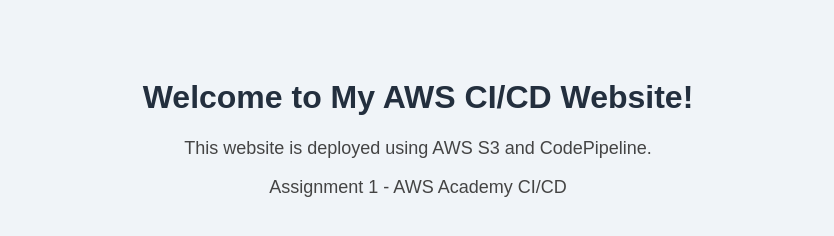
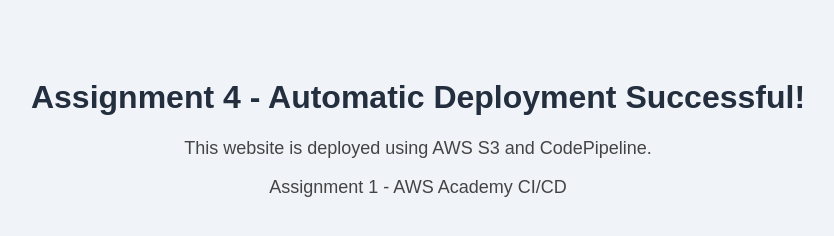
Before and after one commit to khushichhabra7921/aws-static-website, a plain HTML site: page index.html in a window 1280 px wide. Shown: the whole page, without its empty margins (222-1056 px from the left). Drawn offline with Linux system fonts and the light colour scheme.

Commit message:
Update heading to reflect deployment success

```diff
--- a/index.html
+++ b/index.html
@@ -8,7 +8,7 @@
     <link rel="stylesheet" href="style.css">
 </head>
 <body>
-    <h1>Welcome to My AWS CI/CD Website!</h1>
+    <h1>Assignment 4 - Automatic Deployment Successful!</h1>
     <p>This website is deployed using AWS S3 and CodePipeline.</p>
     <p>Assignment 1 - AWS Academy CI/CD</p>
 </body>
```
